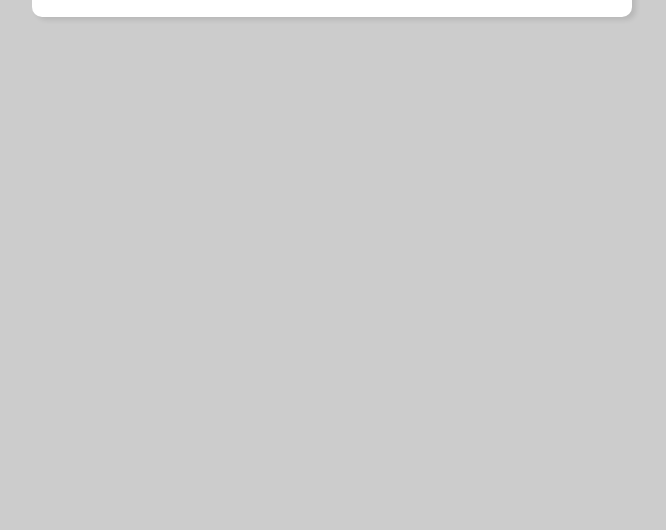
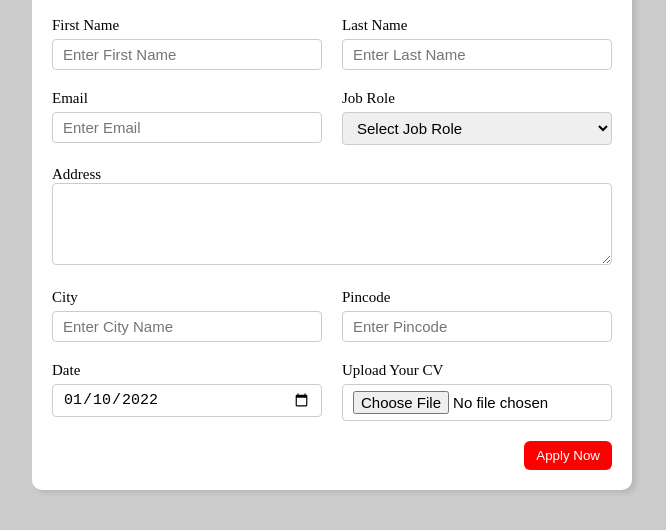
Before and after one commit to AmaanAdamsin/Job-Application-Website, a plain HTML site: page index.html in a window 1280 px wide. Shown: the part 110-640 px from the top of the page, without its empty margins (308-974 px from the left). Drawn offline with Linux system fonts and the light colour scheme.

Commit message:
successfully completed

```diff
--- a/index.html
+++ b/index.html
@@ -13,6 +13,91 @@
             <h1>Job Application
                 <span class="small">( Web )</span>
             </h1>
+            <form action="">
+            <div class="form_container">
+                <div class="form_controller">
+                    <label for="first_name">First Name</label>
+                    <input
+                        id="first_name"
+                        name="first_name"
+                        placeholder="Enter First Name"
+                    />
+                </div>
+                <div class="form_controller">
+                    <label for="last_name">Last Name</label>
+                    <input
+                        id="last_name"
+                        name="last_name"
+                        placeholder="Enter Last Name"
+                    />
+                </div>
+                <div class="form_controller">
+                    <label for="email">Email</label>
+                    <input
+                        type="email"
+                        id="email"
+                        name="email"
+                        placeholder="Enter Email"
+                    />
+                </div>
+                <div class="form_controller">
+                    <label for="job_role">Job Role</label>
+                    <select id="job_role" name="job_role">
+                        <option value="">Select Job Role</option>
+                        <option value="frontend">Frontend Developer</option>
+                        <option value="backend">Backend Developer</option>
+                        <option value="full_stack">Full Stack Developer</option>
+                        <option value="ui_ux">UI & UX Designer</option>
+                    </select>
+                </div>
+                <div class="textarea_controller">
+                    <label for="address">Address</label>
+                    <textarea
+                        id="address"
+                        name="address"
+                        rows="4"
+                        cols="50"
+                        placeholder="Enter Address">
+                    </textarea>
+                </div>
+                <div class="form_controller">
+                    <label for="city">City</label>
+                    <input
+                        id="city"
+                        name="city"
+                        placeholder="Enter City Name"
+                    />
+                </div>
+                <div class="form_controller">
+                    <label for="pincode">Pincode</label>
+                    <input
+                        type="number"
+                        id="pincode"
+                        name="pincode"
+                        placeholder="Enter Pincode"
+                    />
+                </div>
+                <div class="form_controller">
+                    <label for="date">Date</label>
+                    <input value="2022-01-10"
+                        type="date"
+                        id="date"
+                        name="date"
+                    />
+                </div>
+                <div class="form_controller">
+                    <label for="upload">Upload Your CV</label>
+                    <input value="2022-01-10"
+                        type="file"
+                        id="upload"
+                        name="upload"
+                    />
+                </div>
+            </div>
+            <div class="button_container">
+                <button type="submit">Apply Now</button>
+            </div>
+            </form>
 
         </div>
     </div>
--- a/style.css
+++ b/style.css
@@ -26,3 +26,68 @@ body{
 .small{
     font-size: 16px;
 }
+
+.form_container{
+    margin-top: 20px;
+    display: grid;
+    grid-template-columns: repeat(auto-fit, minmax(200px, 1fr));
+    gap: 20px;
+}
+
+.form_controller{
+    display: flex;
+    flex-direction: column;
+}
+
+label{
+    font-size: 15px;
+    margin-bottom: 5px;
+}
+
+input, select, textarea{
+    padding: 6px 10px;
+    border: 1px solid #ccc;
+    border-radius: 4px;
+    font-size: 15px;
+}
+
+input{
+    outline-color: red;
+}
+
+.button_container{
+    display: flex;
+    justify-content: flex-end;
+}
+
+button{
+    margin-top: 20px;
+    padding: 5px 10px;
+    border: transparent solid 2px;
+    color: white;
+    border-radius: 6px;
+    background-color: red;
+    transition: 0.4s, ease-in;
+}
+
+button:hover{
+    background-color: #ccc;
+    border: 2px solid red;
+    color: black;
+    transition: 0.4s, ease-out;
+    cursor: pointer;
+}
+
+.textarea_controller{
+    grid-column: 1 / span 2;
+}
+
+.textarea_controller textarea{
+    width: 100%;
+}
+
+@media (max-width:460px){
+    .textarea_controller{
+        grid-column: 1 / span 1;
+    }
+}
```
